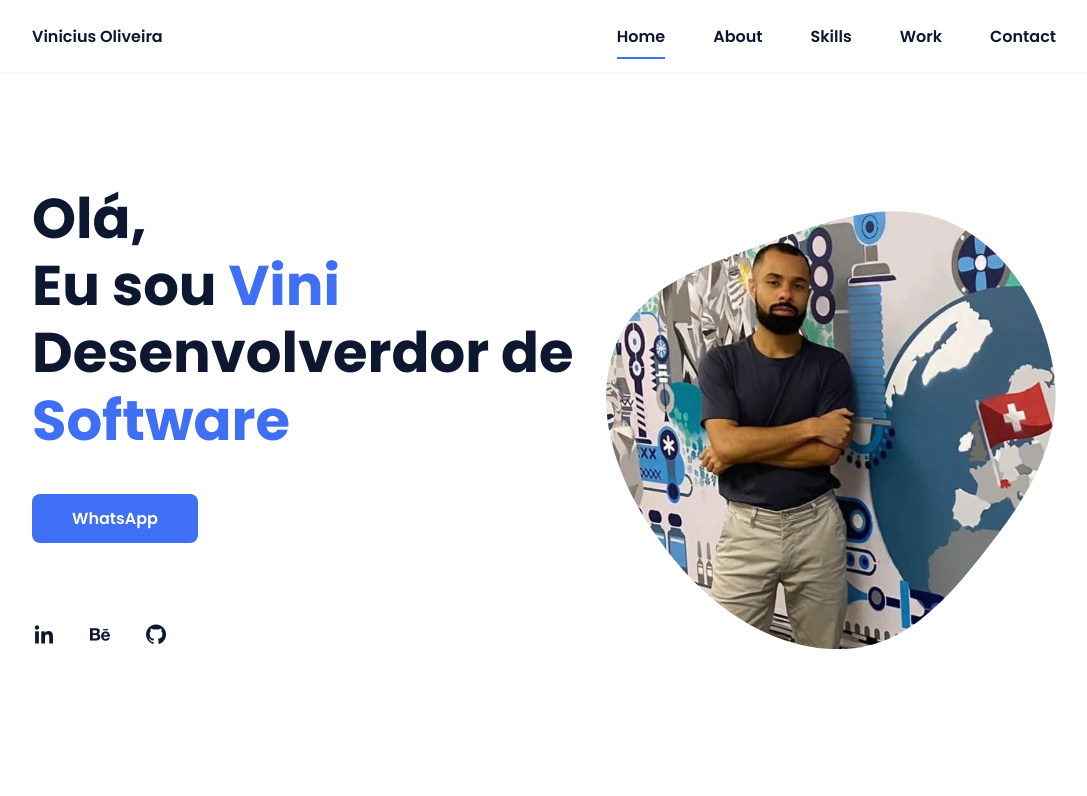
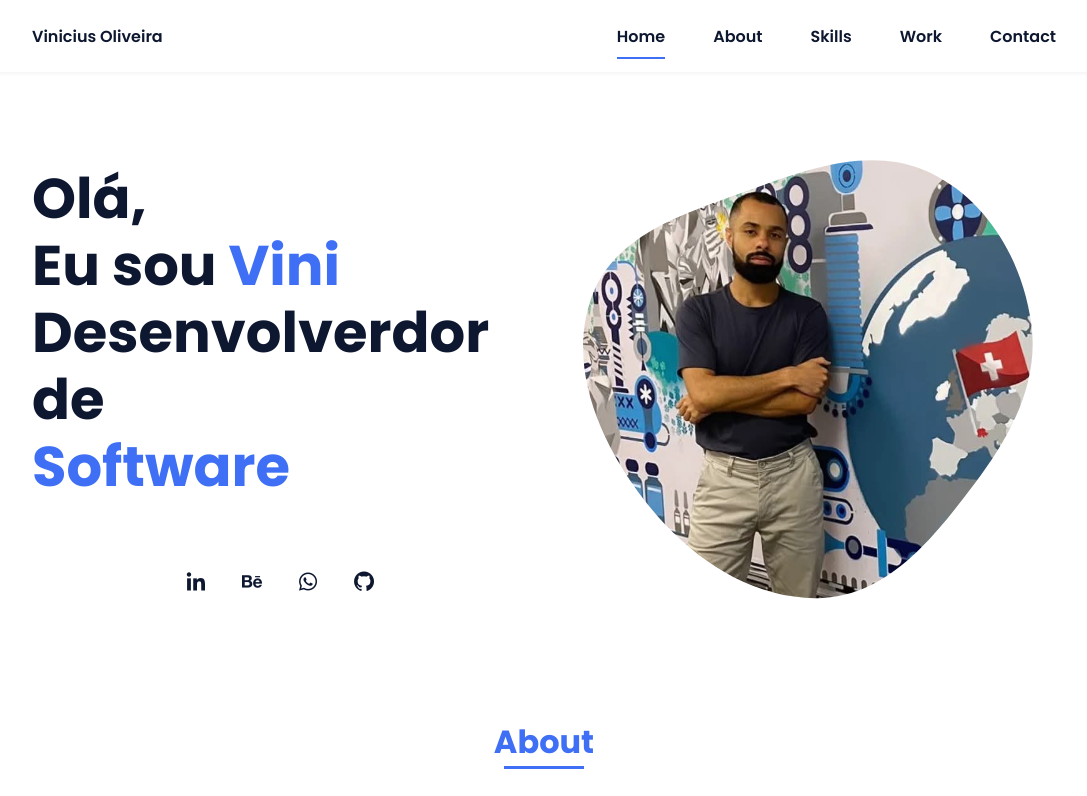
Before and after one commit to VINIOLIVEIRA2/Portif-lio---Vinicius-Oliveira-, a plain HTML site: page index.html in a window 1280 px wide. Shown: the top 796 px of the page, without its empty margins (96-1183 px from the left). Drawn offline with nearby package versions, Linux system fonts and the light colour scheme.

Commit message:
ajuste de responsividade mobile

```diff
--- a/index.html
+++ b/index.html
@@ -1,4 +1,3 @@
-R
 <!DOCTYPE html>
 <html lang="en">
   <head>
@@ -57,13 +56,14 @@ R
             Olá,<br />Eu sou <span class="home__title-color"> Vini</span><br />
             Desenvolverdor de <br> <span class="home__title-color">Software</span>
           </h1>
+        </div>
 
-          <a href="https://wa.me/5511971011073?text=Ol%C3%A1!%20Vi%20seu%20portf%C3%B3lio%20e%20gostaria%20de%20conversar." target="_blank" class="button">WhatsApp</a>
-        </div>
+        <a href="https://wa.me/5511971011073?text=Ol%C3%A1!%20Vi%20seu%20portf%C3%B3lio%20e%20gostaria%20de%20conversar." target="_blank" class="button home__button">WhatsApp</a>
 
         <div class="home__social">
           <a href="https://www.linkedin.com/in/techoliveiravinicius2/" class="home__social-icon"><i class="bx bxl-linkedin"></i></a>
           <a href="" class="home__social-icon"><i class="bx bxl-behance"></i></a>
+          <a href="https://wa.me/5511971011073?text=Ol%C3%A1!%20Vi%20seu%20portf%C3%B3lio%20e%20gostaria%20de%20conversar." class="home__social-icon"><i class='bx bxl-whatsapp'></i></a>
           <a href="https://github.com/VINIOLIVEIRA2" class="home__social-icon"><i class="bx bxl-github"></i></a>
         </div>
 
--- a/style.css
+++ b/style.css
@@ -1,6 +1,6 @@
-
 /*===== GOOGLE FONTS =====*/
 @import url("https://fonts.googleapis.com/css2?family=Poppins:wght@400;600;700&display=swap");
+
 /*===== VARIABLES CSS =====*/
 :root {
   --header-height: 3rem;
@@ -103,6 +103,7 @@ img {
 .bd-grid {
   max-width: 1024px;
   display: grid;
+  grid-template-columns: 100%;
   margin-left: var(--mb-2);
   margin-right: var(--mb-2);
 }
@@ -190,33 +191,45 @@ img {
 
 /*===== HOME =====*/
 .home {
-  position: relative;
-  row-gap: 5rem;
-  padding: 4rem 0 5rem;
+  display: flex;
+  flex-direction: column;
+  align-items: center;
+  text-align: center;
+  padding: 4rem 0 2rem;
+  row-gap: 1.5rem;
 }
 
 .home__data {
-  align-self: center;
+  order: 2;
+}
+
+.home__img {
+  order: 1;
+  width: 200px;
+}
+
+.home__button {
+  order: 3;
+}
+
+.home__social {
+  order: 4;
+  display: flex;
+  justify-content: center;
+  column-gap: 1.5rem;
 }
 
 .home__title {
-      line-height: 1.2;
-     font-size: var(--big-font-size);
-     margin-bottom: var(--mb-5);
+  font-size: var(--big-font-size);
+  line-height: 1.2;
+  margin-bottom: var(--mb-4);
 }
 
 .home__title-color {
   color: var(--first-color);
 }
 
-.home__social {
-  display: flex;
-  flex-direction: column;
-}
-
 .home__social-icon {
-  width: max-content;
-  margin-bottom: var(--mb-2);
   font-size: 1.5rem;
   color: var(--second-color);
 }
@@ -225,62 +238,16 @@ img {
   color: var(--first-color);
 }
 
-.home__img {
-  position: absolute;
-  right: 0;
-  bottom: 0;
-  width: 320px;
-  max-width: 42vw;
-}
-
-.home__blob {
-  fill: var(--first-color);
-}
-
 .home__blob {
   fill: var(--first-color);
   width: 100%;
-  height: auto;
-  display: block;
 }
 
 .home__blob-img {
   width: 100%;
   height: 100%;
   object-fit: cover;
-}
-
-@media screen and (max-width: 767px) {
-  .home__img {
-    position: static;
-    width: 180px;
-    margin: 2rem auto 0;
-  }
-  .home__blob {
-    width: 100%;
-  }
-}
-
-/* Ajustes para a seção Skills em telas pequenas */
-@media screen and (max-width: 767px) {
-  .skills__container {
-    display: block;
-  }
-  .skills__container > div {
-    width: 100%;
-  }
-  .skills__subtitle {
-    font-size: 1rem;
-  }
-  .skills__name {
-    font-size: 0.95rem;
-  }
-  .skills__percentage {
-    font-size: 0.85rem;
-  }
-  .skills__data {
-    padding: .6rem .8rem;
-  }
+  transform: scale(1.5) translate(-5px, 0px);
 }
 
 /*BUTTONS*/
@@ -329,7 +296,7 @@ img {
 
 .skills__text {
   margin-bottom: var(--mb-2);
-    text-align: center;
+  text-align: center;
 }
 
 .skills__data {
@@ -395,8 +362,8 @@ img {
 
 .skills__img {
   border-radius: .5rem;
-  width: 250px; /* Define a largura da imagem */
-  justify-self: center; /* Centraliza a imagem no grid */
+  width: 250px;
+  justify-self: center;
 }
 
 /* ===== WORK =====*/
@@ -469,51 +436,33 @@ img {
 
 /* ===== MEDIA QUERIES=====*/
 @media screen and (max-width: 320px) {
-  .home {
-    row-gap: 2rem;
-  }
-  .home__img {
-    width: 200px;
-  }
+  /* Small mobile adjustments if needed */
 }
 
 @media screen and (min-width: 576px) {
-  .home {
-    padding: 4rem 0 2rem;
-  }
-  .home__social {
-    padding-top: 0;
-    padding-bottom: 2.5rem;
-    flex-direction: row;
-    align-self: flex-end;
-  }
-  .home__social-icon {
-    margin-bottom: 0;
-    margin-right: var(--mb-4);
-  }
-  .home__img {
-    width: 300px;
-    bottom: 25%;
-  }
   .about__container {
     grid-template-columns: repeat(2, 1fr);
     align-items: center;
     text-align: initial;
   }
+
   .skills__container {
     grid-template-columns: .7fr;
     justify-content: center;
     column-gap: 1rem;
   }
+
   .work__container {
     grid-template-columns: repeat(2, 1fr);
     column-gap: 2rem;
     padding-top: 2rem;
   }
+
   .contact__form {
     width: 360px;
     padding-top: 2rem;
   }
+
   .contact__container {
     justify-items: center;
   }
@@ -523,52 +472,95 @@ img {
   body {
     margin: 0;
   }
+
   .section {
     padding-top: 4rem;
     padding-bottom: 3rem;
   }
+
   .section-title {
     margin-bottom: var(--mb-6);
   }
+
   .section-title::after {
     width: 80px;
     top: 3rem;
   }
+
   .nav {
     height: calc(var(--header-height) + 1.5rem);
   }
+
   .nav__list {
     display: flex;
     padding-top: 0;
   }
+
   .nav__item {
     margin-left: var(--mb-6);
     margin-bottom: 0;
   }
+
   .nav__toggle {
     display: none;
   }
+
   .nav__link {
     color: var(--second-color);
   }
+
+  /* HOME DESKTOP LAYOUT */
   .home {
     padding: 8rem 0 2rem;
+    display: grid;
+    grid-template-columns: 1fr 1fr;
+    grid-template-rows: auto auto;
+    align-items: center;
+    text-align: initial;
+    column-gap: 2rem;
   }
+
+  .home__data {
+    order: 0;
+    grid-column: 1 / 2;
+    grid-row: 1 / 2;
+  }
+
+  .home__social {
+    order: 0;
+    grid-column: 1 / 2;
+    grid-row: 2 / 3;
+    display: flex;
+    align-items: center;
+    column-gap: var(--mb-4);
+  }
+
+  .home__button {
+    display: none;
+  }
+
   .home__img {
+    order: 0;
+    grid-column: 2 / 3;
+    grid-row: 1 / 3;
     width: 400px;
-    bottom: 10%;
+    justify-self: center;
   }
+
   .about__container {
     padding-top: 2rem;
   }
+
   .about__img img {
     width: 300px;
   }
+
   .skills__container {
-    grid-template-columns: 0.7fr; /* Define uma única coluna centralizada */
+    grid-template-columns: 0.7fr;
     justify-content: center;
     text-align: initial;
   }
+
   .work__container {
     grid-template-columns: repeat(3, 1fr);
     column-gap: 2rem;
@@ -580,23 +572,12 @@ img {
     margin-left: auto;
     margin-right: auto;
   }
+
   .home {
     padding: 10rem 0 2rem;
   }
+
   .home__img {
     width: 450px;
   }
 }
-
-.home__blob-img {
-
-  /* Formato: scale(zoom) translate(horizontal, vertical) */
-  transform: scale(1.5) translate(-5px, 0px);
-}
-
-.nubank-logo {
-
-    /* Formato: scale(zoom) translate(horizontal, vertical) */
-    transform: scale(-5px) translate(-5px, 0px);
-
-}
```
